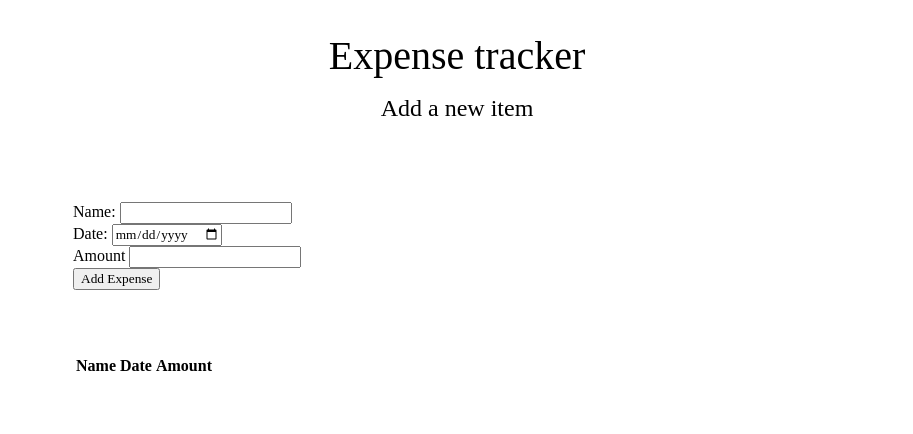
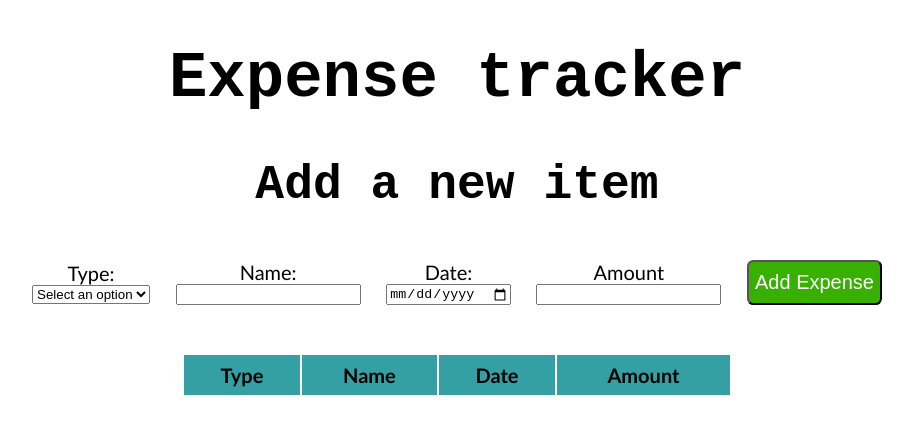
Before and after one commit to Bo1hdan/Expense-tracker, a plain HTML site: page index.html in a window 1280 px wide. Shown: the whole page, without its empty margins (183-1096 px from the left). Drawn offline with Linux system fonts and the light colour scheme.

Commit message:
Add files via upload

```diff
--- a/app.js
+++ b/app.js
@@ -1,34 +1,33 @@
+const expenseType = document.querySelector("#type");
 const expenseName = document.querySelector("#name");
 const expenseDate = document.querySelector("#date");
 const expenseAamount = document.querySelector("#amount");
 const addExpense = document.querySelector("#addExpense");
 const form = document.querySelector("#expenseForm");
+const tableHead= document.querySelector("#table-head");
 const tableBody = document.querySelector("#table-body");
+const tableFooter =document.querySelector("#table-footer");
+
 
 form.addEventListener("submit", (e) => {
   e.preventDefault();
   const newExName = expenseName.value;
   const newExDate = expenseDate.value;
   const newExAmount = expenseAamount.value;
+  const newType = expenseType.value;
 
   const row = tableBody.insertRow();
+  const cell0 = row.insertCell();
   const cell1 = row.insertCell();
   const cell2 = row.insertCell();
   const cell3 = row.insertCell();
+  cell0.innerHTML = newType;
   cell1.innerHTML = newExName;
   cell2.innerHTML = newExDate;
   cell3.innerHTML = newExAmount;
+  expenseType.value = "";
   expenseName.value = "";
   expenseDate.value = "";
   expenseAamount.value = "";
-  // newName.value = newExName;
-  // newDate.value = newExDate;
-  // newAmount.value = newExAmount;
-  // const newRow = document.createElement('tr');
-  // const newName = document.createElement('td');
-  // newRow.append(newName.value=newExName);
-  // const newDate = document.createElement('td');
-  // newRow.append(newDate.innerText=newExDate);
-  // const newAmount = document.createElement('td');
-  // newRow.append(newAmount.innerHTML=newExAmount);
+
 });
--- a/index.html
+++ b/index.html
@@ -8,52 +8,24 @@
     <title>Tables</title>
   </head>
   <body>
-    <!-- <table>
-      <thead>
-        <tr>
-          <th>Type of purchase</th>
-          <th>Price of purchase</th>
-          <th>Date</th>
-        </tr>
-      </thead>
-      <tbody>
-        <tr>
-          <td>
-            <select name="Spend" id="Spend-select">
-              <option value="">Choose an option</option>
-              <option value="Shop"></option>
-              <option value="Movie">Movie</option>
-              <option value="Restaurant">Restaurant</option>
-              <option value="Clothes">Clothes</option>
-              <option value="Medical">Medical</option>
-              <option value="Utilities">Utilities</option>
-            </select>
-          </td>
-          <td>50</td>
-          <td>
-            <input type="date">
-          </td>
-        </tr>
-        <tr>
-          <td>Movie</td>
-          <td>150</td>
-          <td>21.02.2022</td>
-        </tr>
-        <tr>
-          <td>house</td>
-          <td>350</td>
-          <td>22.02.2022</td>
-        </tr>
-      </tbody>
-    </table> -->
-
     <div class="header">
       <h1>Expense tracker</h1>
       <h2>Add a new item</h2>
     </div>
     <div class="main">
-      <div class="input-axpense">
+      <div class="input-expense">
         <form action="/sdsa" id="expenseForm">
+          <div class="item-type">
+            <label for="type">Type:</label>
+            <select name="Spend" id="type">
+              <option value="">Select an option</option>
+              <option value="Groceries">Groceries</option>
+              <option value="Entertainment">Entertainment</option>
+              <option value="Clothes">Clothes</option>
+              <option value="Health">Health</option>
+              <option value="Rent/Utilities">Rent/Utilities</option>
+            </select>
+          </div>
           <div class="item-name">
             <label for="name">Name:</label>
             <input type="text" id="name" />
@@ -73,22 +45,18 @@
       </div>
     </div>
     <div class="table">
-      <table>
-        <thead>
+      <table class="table-content">
+        <thead id="table-head">
           <tr>
+            <th>Type</th>
             <th>Name</th>
             <th>Date</th>
             <th>Amount</th>
-            <th></th>
           </tr>
         </thead>
         <tbody id="table-body">
-          <!-- <tr>
-            <td>McDonalds</td>
-            <td>10.10.2022</td>
-            <td>10</td>
-          </tr> -->
         </tbody>
+        <tfoot id="table-footer"></tfoot>
       </table>
     </div>
     <script src="app.js"></script>
--- a/style.css
+++ b/style.css
@@ -1,56 +1,128 @@
-* {
-  box-sizing: border-box;
-  margin: 0;
-  font-family: "Fira sans", sans serif;
+body{
+  margin:0;
+  padding: 0;
+  font-family: 'Courier New', Courier, monospace;
+
 }
 
-body {
-  display: flex;
-  flex-direction: column;
-  min-height: 100vh;
+h1{
+  font-size: 4em;
+}
+h2{
+  font-size: 3em;
 }
 .header {
-  padding: 2rem 1rem;
-  max-width: 600px;
-  width: 100%;
-  margin: 0 auto;
   text-align: center;
 }
-.header h1 {
-  font-size: 2.5rem;
-  font-weight: 300;
-  margin-bottom: 1rem;
+.main {
+  max-width: 1100px;
+  margin: 0 auto;
+  font-size: 1.25em;
 }
-.header h2 {
-  font-size: 1.5rem;
-  font-weight: 300;
-  margin-bottom: 1rem;
+.input-expense {
+  display: flex;
+  justify-content: center;
+  margin-top: 3rem;
+  font-family: 'Gill Sans', 'Gill Sans MT', Calibri, 'Trebuchet MS', sans-serif;
 }
-.main {
-  /* flex: 1 1 0%; */
-  padding: 2rem 1rem;
-  max-width: 800px;
-  width: 100%;
-  margin: 0 auto;
+#expenseForm {
+  display: flex;
+  flex: 1;
+  justify-content: space-between;
+  /* flex-direction: column; */
+  max-width: 850px;
+  max-height: 100vh;
+  padding-bottom: 3rem;
 }
-h2 {
-  font-size: 1.5rem;
-  font-weight: 300;
-  margin-bottom: 1rem;
+.item-type{
+  display: flex;
+  justify-content: center;
+  flex-direction: column;
+  align-items: center;
+  /* border: 1px solid black; */
+}
+.item-name{
+  display: flex;
+  justify-content: center;
+  flex-direction: column;
+  align-items: center;
+  /* border: 1px solid black; */
+}
+.input-date{
+  display: flex;
+  justify-content: center;
+  flex-direction: column;
+  align-items: center;
+  /* border: 1px solid black; */
+}
+.input-amount{
+  display: flex;
+  justify-content: center;
+  flex-direction: column;
+  align-items: center;
+  /* border: 1px solid black; */
+}
+.input-submit{
+  display: flex;
+  justify-content: center;
+  /* flex-direction: column; */
+  /* align-items: center; */
+  /* border: 1px solid black; */
 }
 .table {
   display: flex;
-  justify-content: space-between;
-  padding: 2rem 1rem;
-  max-width: 800px;
-  width: 100%;
+  justify-content: center;
+  max-width: 850px;
   margin: 0 auto;
+  font-family: 'Gill Sans', 'Gill Sans MT', Calibri, 'Trebuchet MS', sans-serif;
+  font-size: 1.25em;
 }
-.input-axpense {
-  display: flex;
-  justify-content: space-between;
-  flex-wrap: wrap;
+.table-content {
+  width: 550px;
+  text-align: center;
 }
-#name {
-  flex: 1 1 0%;
+#table-head th {
+  padding: 0.5rem;
+  background-color: #34a0a4;
 }
+#table-body td {
+  background-color: #e9ecef;
+}
+button{
+background-color: #38b000;
+color: white;
+border-radius: 0.4rem;
+font-size: 1em;
+cursor: pointer;
+}
+button:hover {
+  background-color: #fff;
+  color: #38b000;
+}
+
+@media(max-width:768px){
+  h1{
+    font-size: 3em;
+  }
+  #expenseForm{
+    flex-direction: column;
+  }
+  button{
+    margin-top: 5px;
+  }
+}
+@media(max-width:576px){
+  h1{
+    font-size: 2em;
+  }
+}
+@media(max-width:768px){
+  h2{
+    font-size: 2em;
+  }
+}
+@media(max-width:576px){
+  h2{
+    font-size: 1em;
+  }
+}
```
